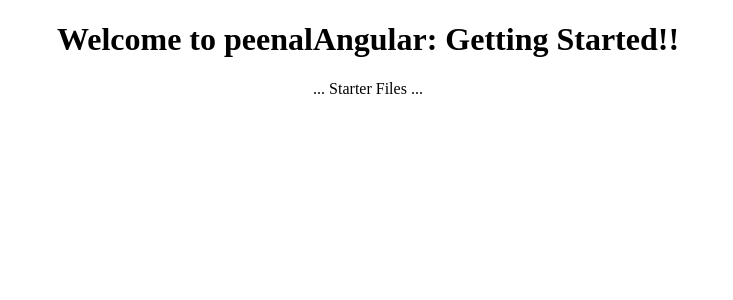
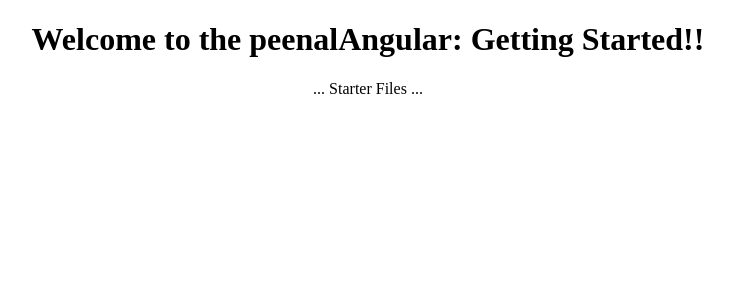
Before and after one commit to peenalkamaniya/potential-memory, an Angular app in the folder APM-Start/: page / in a window 1280 px wide. Shown: the top 300 px of the page, without its empty margins (272-1005 px from the left). Built offline with nearby package versions, Linux system fonts and the light colour scheme.

Commit message:
update store name

```diff
--- a/APM-Start/src/app/app.component.html
+++ b/APM-Start/src/app/app.component.html
@@ -1,6 +1,6 @@
 <div style="text-align:center">
   <h1>
-    Welcome to  peenal{{title}}!!
+    Welcome to the peenal{{title}}!!
   </h1>
   ... Starter Files ...
 </div>
```
